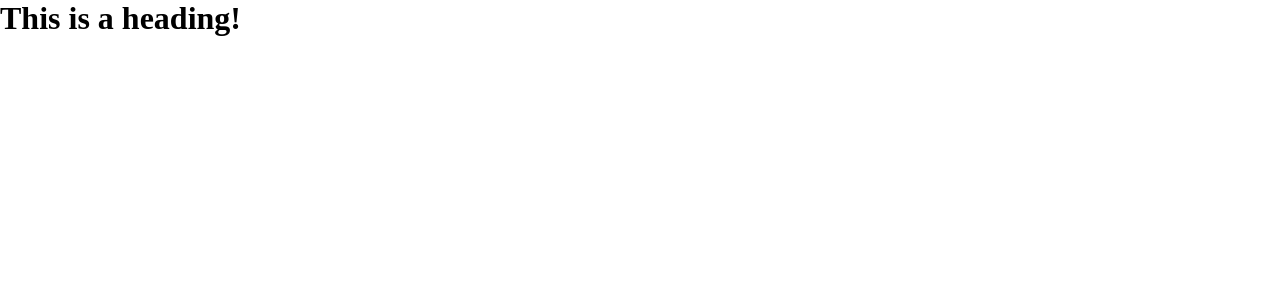
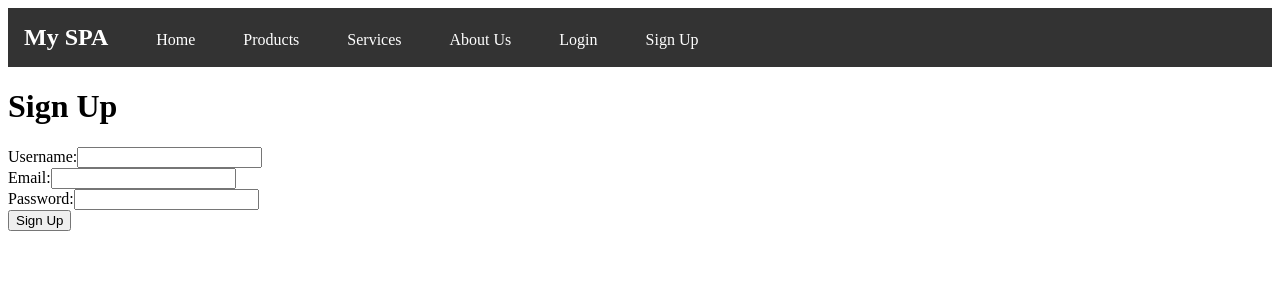
Before and after one commit to OCodeJK/pet-heaven, a React (Create React App) app: page /signup in a window 1280 px wide. Shown: the top 300 px of the page. Built offline with nearby package versions, Linux system fonts and the light colour scheme.

Commit message:
login and sign up page (need to revise)

```diff
--- a/src/App.js
+++ b/src/App.js
@@ -1,10 +1,35 @@
-import './App.css';
+import React, { useState } from 'react';
+import { BrowserRouter as Router, Route, Routes } from 'react-router-dom';
+import Navbar from './components/Navbar';
+import Home from './pages/Home';
+// import Products from './pages/Products';
+// import Services from './pages/Services';
+// import AboutUs from './pages/AboutUs';
+import Login from './pages/Login';
+import SignUp from './pages/Signup';
 
 function App() {
+  const [isLoggedIn, setIsLoggedIn] = useState(false);
+
+  const handleLogin = () => {
+    setIsLoggedIn(true);
+  };
+
+  const handleLogOut = () => {
+    setIsLoggedIn(false);
+  };
+
   return (
-    <div className="App">
-      <h1>This is a heading!</h1>
-    </div>
+    <Router>
+      <Navbar isLoggedIn={isLoggedIn} onLogout={handleLogOut} />
+      <div className='container'>
+        <Routes>
+          <Route path="/" element={<Home />}/>
+          <Route path="/login" element={<Login onLogin={handleLogin}/>}/>
+          <Route path="/signup" element={<SignUp />}/>
+        </Routes>
+      </div>
+    </Router>
   );
 }
 
--- /dev/null
+++ b/src/components/Navbar.css
@@ -0,0 +1,49 @@
+/* Navbar.css */
+.navbar {
+    background-color: #333;
+    overflow: hidden;
+    padding: 1rem;
+  }
+
+  .navbar h2 {
+    display: inline;
+    color: white;
+    margin-right: 2rem;
+  }
+
+  .navbar ul {
+    list-style-type: none;
+    margin: 0;
+    padding: 0;
+    display: inline;
+  }
+
+  .navbar li {
+    display: inline;
+    margin-right: 1rem;
+  }
+
+  .navbar li a {
+    color: white;
+    text-decoration: none;
+    padding: 8px 16px;
+  }
+
+  .navbar li a:hover {
+    background-color: #ddd;
+    color: black;
+  }
+
+  /* Navbar.css */
+
+  .logout-button {
+    background: none;
+    border: none;
+    color: white;
+    cursor: pointer;
+    text-decoration: underline;
+  }
+
+  .logout-button:hover {
+    color: #ddd;
+  }
--- /dev/null
+++ b/src/components/Navbar.js
@@ -0,0 +1,26 @@
+import React from 'react';
+import './Navbar.css';
+import { Link } from 'react-router-dom';
+
+const Navbar = ({isLoggedIn, onLogout}) => {
+  return (
+    <nav className='navbar'>
+        <h2>My SPA</h2>
+        <ul>
+            <li><Link to="/">Home</Link></li>
+            <li><Link to="/products">Products</Link></li>
+            <li><Link to="/services">Services</Link></li>
+            <li><Link to="/aboutus">About Us</Link></li>
+            {!isLoggedIn && <li><Link to="/login">Login</Link></li>}
+            {!isLoggedIn && <li><Link to="/signup">Sign Up</Link></li>}
+            {isLoggedIn && (
+                <li>
+                    <button onClick={onLogout} className='logout-button'>Logout</button>
+                </li>
+            )}
+        </ul>
+    </nav>
+  )
+}
+
+export default Navbar
--- /dev/null
+++ b/src/pages/Home.js
@@ -0,0 +1,12 @@
+import React from 'react'
+
+const Home = () => {
+  return (
+    <div>
+        <h1>Welcome to the Home Page</h1>
+        <p>This is the home page of our SPA example.</p>
+    </div>
+  )
+}
+
+export default Home
--- /dev/null
+++ b/src/pages/Login.js
@@ -0,0 +1,47 @@
+import React, { useState } from 'react'
+import { useNavigate } from 'react-router-dom'
+
+const Login = ({ onLogin }) => {
+    const users = {
+        username:'bob',
+        password: '123'
+    }
+
+    const [username, setUsername] = useState('');
+    const [password, setPassword] = useState('');
+    const navigate = useNavigate();
+
+    const handleSubmit = (e) =>{
+        e.preventDefault();
+
+        //Simple authentication logic
+        if (username === users.username && password === users.password){
+            onLogin();
+            navigate('/');
+
+        } else {
+            console.log(users);
+            alert('Invalid credentials');
+        }
+    };
+
+    return (
+        <div>
+            <h1>Login</h1>
+            <form onSubmit={handleSubmit}>
+                <div>
+                    <label>Username:</label>
+                    <input type="text" value={username} onChange={(e) => setUsername(e.target.value)} required />
+                </div>
+                <div>
+                    <label>Password:</label>
+                    <input type="password" value={password} onChange={(e) => setPassword(e.target.value)} required/>
+                </div>
+                <button type="submit">Login</button>
+            </form>
+        </div>
+    );
+
+};
+
+export default Login;
--- /dev/null
+++ b/src/pages/Signup.js
@@ -0,0 +1,39 @@
+import { useState } from 'react'
+
+const Signup = () => {
+    const [username, setUsername] = useState('');
+    const [email, setEmail] = useState('');
+    const [password, setPassword] = useState('');
+
+    const handleSubmit = (e) => {
+        e.preventDefault();
+        //Handle sign-up logic here
+        console.log('Signed up:', {username, email, password});
+
+    }
+
+    return (
+        <div>
+            <h1>Sign Up</h1>
+            <form onSubmit={handleSubmit}>
+                <div>
+                    <label>Username:</label>
+                    <input type="text" value={username} onChange={(e) => setUsername(e.target.value)} required />
+                </div>
+                <div>
+                    <label>Email:</label>
+                    <input type="email" value={email} onChange={(e) => setEmail(e.target.value)} required />
+                </div>
+                <div>
+                    <label>Password:</label>
+                    <input type="password" value={password} onChange={(e) => setPassword(e.target.value)} required/>
+                </div>
+                <div>
+                    <button type="submit">Sign Up</button>
+                </div>
+            </form>
+        </div>
+    )
+}
+
+export default Signup
```
Also changed, not shown: src/App.css (line endings or trailing spaces).
